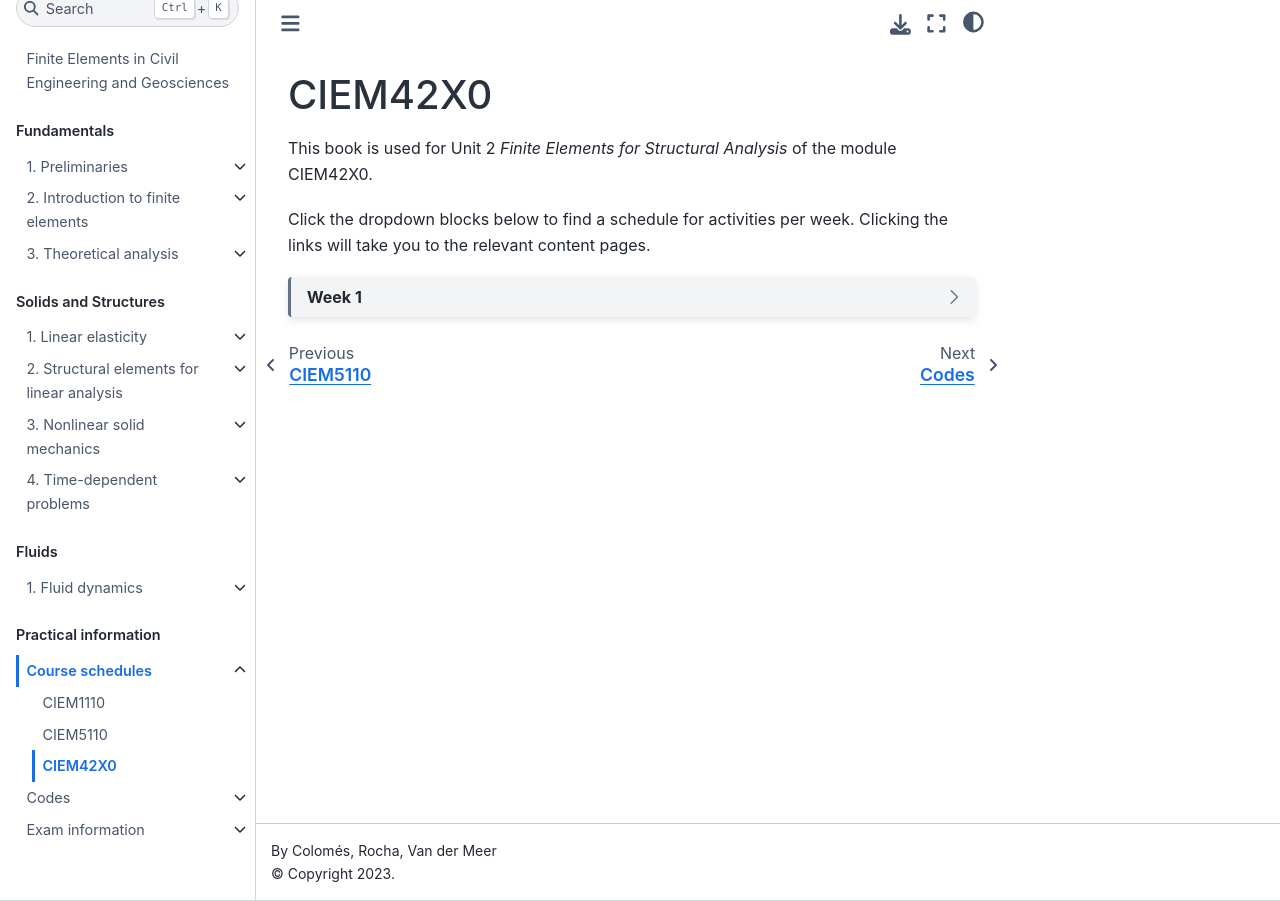
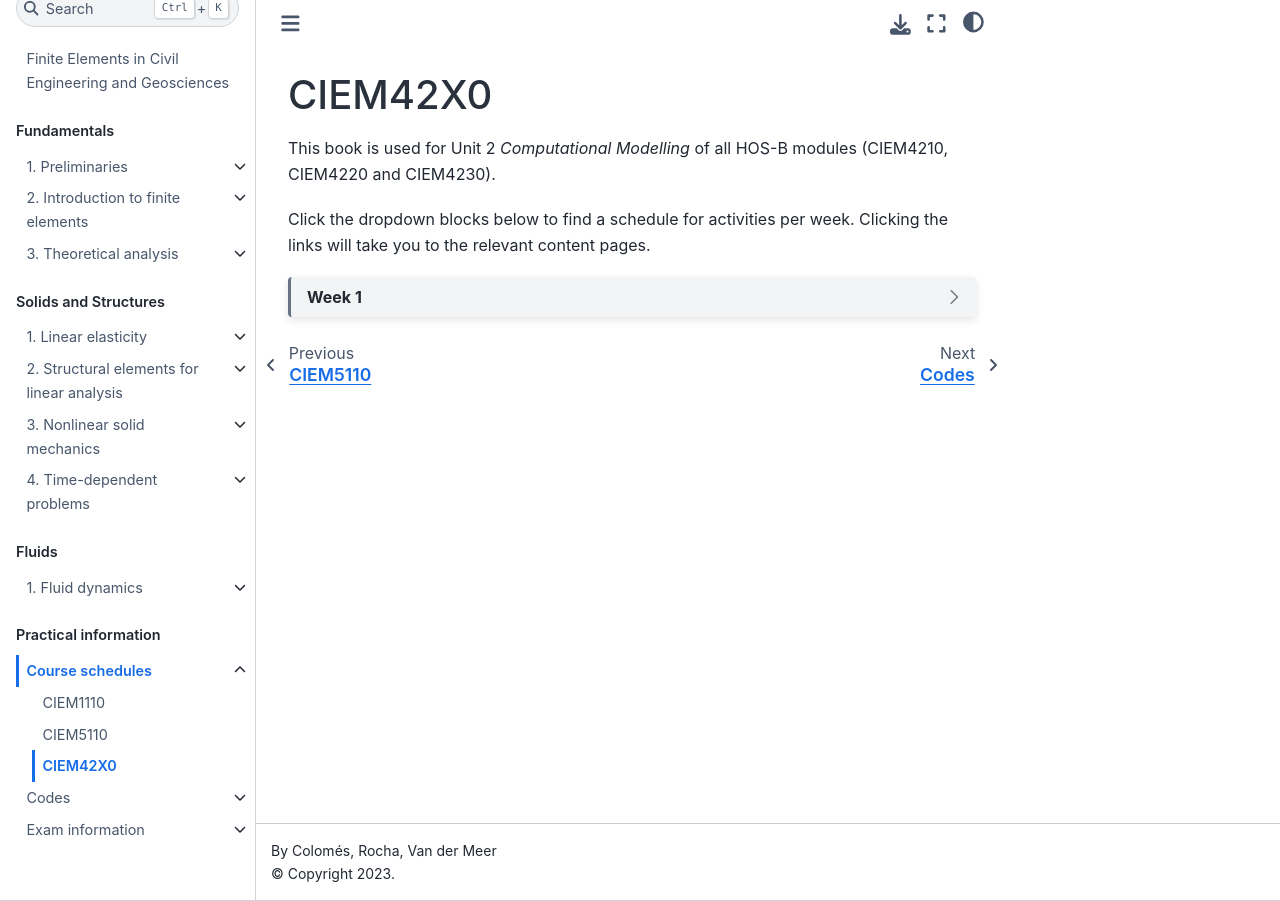
Before and after one commit to TeachBooks/mirror_computational_modelling, a Jupyter Book: the page built from book/schedules/42X0.md, in a window 1280 px wide. Built offline with Jupyter Book 1.0.4 settings and Sphinx 7.4.7 and the Sphinx Book theme 1.1.4, drawn with Linux system fonts in a browser that asks for light colours; pages that are not in the unit, such as notebooks, are missing from menus.

Commit message:
minor edit in the text

```diff
--- a/book/schedules/42X0.md
+++ b/book/schedules/42X0.md
@@ -1,6 +1,6 @@
 # CIEM42X0
 
-This book is used for Unit 2 *Finite Elements for Structural Analysis* of the module CIEM42X0.
+This book is used for Unit 2 *Computational Modelling* of all HOS-B modules (CIEM4210, CIEM4220 and CIEM4230).
 
 Click the dropdown blocks below to find a schedule for activities per week. Clicking the links will take you to the relevant content pages.
 
```
